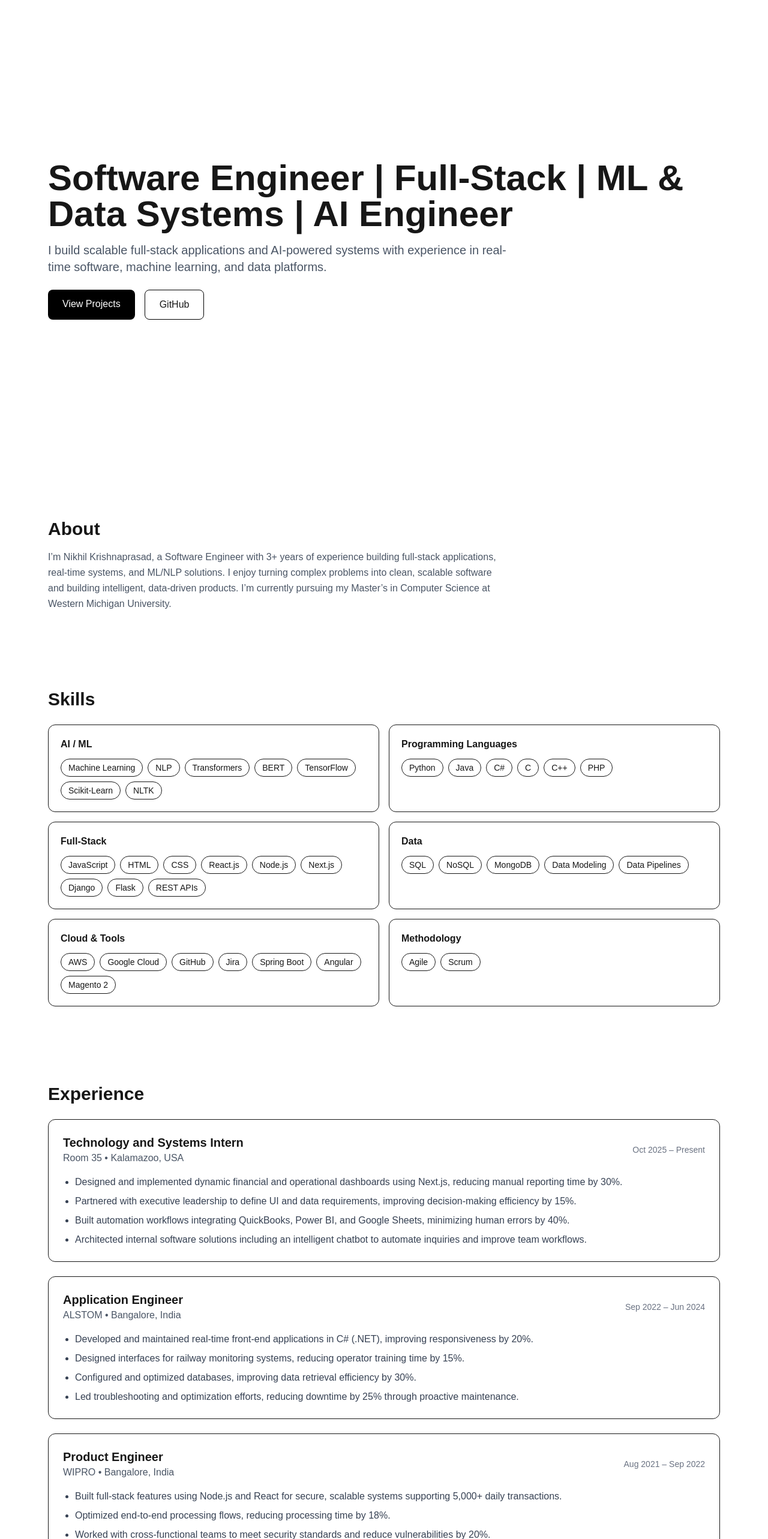
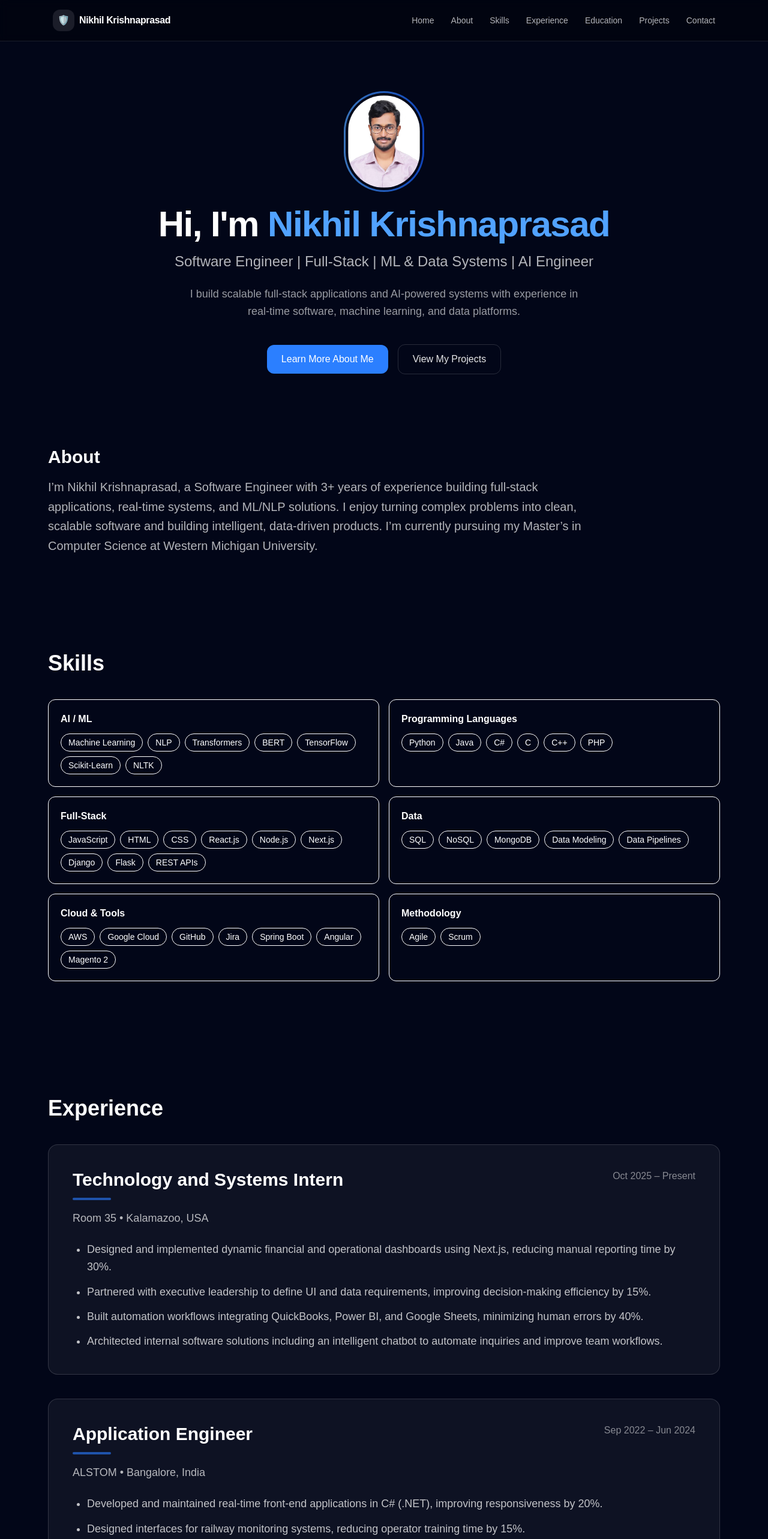
Before and after one commit to nikhil1817/nikhil-portfolio, a Next.js app: page / in a window 1280 px wide. Shown: the top 2566 px of the page at 60% size. Built offline with nearby package versions, Linux system fonts and the light colour scheme.

Commit message:
Improve skills

```diff
--- a/app/page.tsx
+++ b/app/page.tsx
@@ -1,17 +1,21 @@
+import Navbar from "@/components/Navbar";
 import Hero from "@/components/Hero";
 import About from "@/components/About";
 import Skills from "@/components/Skills";
 import Experience from "@/components/Experience";
+import Education from "@/components/Education";
 import Projects from "@/components/Projects";
 import Contact from "@/components/Contact";
 
 export default function Home() {
   return (
-    <main>
+    <main className="bg-slate-950 text-white">
+      <Navbar />
       <Hero />
       <About />
       <Skills />
       <Experience />
+      <Education />
       <Projects />
       <Contact />
     </main>
--- a/components/About.tsx
+++ b/components/About.tsx
@@ -2,7 +2,7 @@ export default function About() {
     return (
       <section id="about" className="px-6 md:px-20 py-16">
         <h2 className="text-2xl md:text-3xl font-bold mb-4">About</h2>
-        <p className="text-gray-600 max-w-3xl leading-relaxed">
+        <p className="text-lg md:text-xl text-white/70 max-w-4xl leading-relaxed">
           I’m Nikhil Krishnaprasad, a Software Engineer with 3+ years of experience building full-stack
           applications, real-time systems, and ML/NLP solutions. I enjoy turning complex problems into clean,
           scalable software and building intelligent, data-driven products. I’m currently pursuing my Master’s
--- /dev/null
+++ b/components/Education.tsx
@@ -0,0 +1,45 @@
+export default function Education() {
+    return (
+      <section id="education" className="px-6 md:px-20 py-20">
+        <h2 className="text-3xl md:text-4xl font-bold mb-10">Education</h2>
+
+        <div className="space-y-8 max-w-4xl">
+          {/* Master's */}
+          <div className="border border-white/10 rounded-xl p-6 bg-white/5">
+            <h3 className="text-xl md:text-2xl font-semibold">
+              Master of Science in Computer Science
+            </h3>
+            <p className="text-white/70 mt-1">
+              Western Michigan University — Kalamazoo, MI
+            </p>
+            <p className="text-white/50 mt-1">
+              Expected April 2026
+            </p>
+
+            <ul className="list-disc ml-5 mt-4 space-y-2 text-white/70">
+              <li>Coursework: Machine Learning, Big Data,Algorithms, Database Systems, Artificial Intelligence, Generative AI,Advanced AI</li>
+              <li>Hands-on projects in ML, NLP, and large-scale data processing</li>
+            </ul>
+          </div>
+
+          {/* Bachelor's */}
+          <div className="border border-white/10 rounded-xl p-6 bg-white/5">
+            <h3 className="text-xl md:text-2xl font-semibold">
+              Bachelor of Engineering in Computer Science
+            </h3>
+            <p className="text-white/70 mt-1">
+              Visvesvaraya Technological University — Bengaluru, India
+            </p>
+            <p className="text-white/50 mt-1">
+              Graduated 2021
+            </p>
+
+            <ul className="list-disc ml-5 mt-4 space-y-2 text-white/70">
+              <li>Strong foundation in data structures, algorithms, and software engineering</li>
+              <li>Completed academic projects in machine learning and full-stack development</li>
+            </ul>
+          </div>
+        </div>
+      </section>
+    );
+  }
--- a/components/Experience.tsx
+++ b/components/Experience.tsx
@@ -2,21 +2,35 @@ import { experience } from "@/data/experience";
 
 export default function Experience() {
   return (
-    <section id="experience" className="px-6 md:px-20 py-16">
-      <h2 className="text-2xl md:text-3xl font-bold mb-6">Experience</h2>
+    <section id="experience" className="px-6 md:px-20 py-24">
+      <h2 className="text-3xl md:text-4xl font-bold mb-10">Experience</h2>
 
-      <div className="space-y-6">
+      <div className="space-y-10">
         {experience.map((item) => (
-          <div key={`${item.company}-${item.role}`} className="border rounded-xl p-6">
-            <div className="flex flex-col md:flex-row md:items-center md:justify-between gap-2 mb-4">
+          <div
+            key={`${item.company}-${item.role}`}
+            className="border border-white/15 rounded-2xl p-8 md:p-10 bg-white/5"
+          >
+            <div className="flex flex-col md:flex-row md:items-start md:justify-between gap-4 mb-6">
               <div>
-                <h3 className="text-xl font-semibold">{item.role}</h3>
-                <p className="text-gray-600">{item.company} • {item.location}</p>
+                <h3 className="text-2xl md:text-3xl font-semibold text-white">
+                  {item.role}
+                </h3>
+
+                {/* optional accent line (looks premium) */}
+                <div className="h-1 w-16 rounded bg-blue-500/60 mt-3 mb-4" />
+
+                <p className="text-lg text-white/70">
+                  {item.company} • {item.location}
+                </p>
               </div>
-              <p className="text-sm text-gray-500">{item.dates}</p>
+
+              <p className="text-base text-white/50 md:text-right">
+                {item.dates}
+              </p>
             </div>
 
-            <ul className="list-disc ml-5 space-y-2 text-gray-700">
+            <ul className="list-disc ml-6 space-y-3 text-base md:text-lg text-white/75 leading-relaxed">
               {item.bullets.map((b) => (
                 <li key={b}>{b}</li>
               ))}
--- a/components/Hero.tsx
+++ b/components/Hero.tsx
@@ -1,31 +1,62 @@
+import Image from "next/image";
+
 export default function Hero() {
-    return (
-      <section className="min-h-screen flex flex-col justify-center px-6 md:px-20">
-        <h1 className="text-4xl md:text-6xl font-bold mb-4">
-          Software Engineer | Full-Stack | ML & Data Systems | AI Engineer
+  return (
+    <section
+      id="home"
+      className="relative flex min-h-[85vh] items-center justify-center px-6 pt-24"
+    >
+      {/* Background glow */}
+      <div className="pointer-events-none absolute inset-0 -z-10">
+        <div className="absolute inset-0 bg-gradient-to-b from-slate-950 via-slate-950 to-black" />
+        <div className="absolute left-1/2 top-24 h-[420px] w-[420px] -translate-x-1/2 rounded-full bg-blue-500/20 blur-3xl" />
+      </div>
+
+      <div className="mx-auto flex max-w-3xl flex-col items-center text-center">
+        {/* Profile photo */}
+        <div className="mb-6 rounded-full p-[3px] bg-gradient-to-r from-blue-400/70 to-blue-600/70">
+          <div className="rounded-full bg-slate-950 p-1">
+            <Image
+              src="/profile.jpg"
+              alt="Nikhil Krishnaprasad"
+              width={120}
+              height={120}
+              className="rounded-full object-cover"
+              priority
+            />
+          </div>
+        </div>
+
+        <h1 className="text-4xl md:text-6xl font-extrabold tracking-tight text-white">
+          Hi, I'm{" "}
+          <span className="text-blue-400">Nikhil Krishnaprasad</span>
         </h1>
 
-        <p className="text-lg md:text-xl text-gray-600 max-w-3xl mb-6">
-          I build scalable full-stack applications and AI-powered systems with
-          experience in real-time software, machine learning, and data platforms.
+        <p className="mt-4 text-xl md:text-2xl text-white/70">
+          Software Engineer | Full-Stack | ML & Data Systems | AI Engineer
         </p>
 
-        <div className="flex gap-4">
+        <p className="mt-6 max-w-2xl text-base md:text-lg text-white/60 leading-relaxed">
+          I build scalable full-stack applications and AI-powered systems with experience in real-time
+          software, machine learning, and data platforms.
+        </p>
+
+        <div className="mt-10 flex flex-wrap items-center justify-center gap-4">
           <a
-            href="#projects"
-            className="px-6 py-3 bg-black text-white rounded-lg"
+            href="#about"
+            className="rounded-xl bg-blue-500 px-6 py-3 font-medium text-white hover:bg-blue-400 transition"
           >
-            View Projects
+            Learn More About Me
           </a>
 
           <a
-            href="https://github.com/your-github-username"
-            target="_blank"
-            className="px-6 py-3 border border-black rounded-lg"
+            href="#projects"
+            className="rounded-xl border border-white/15 px-6 py-3 font-medium text-white/90 hover:border-white/30 transition"
           >
-            GitHub
+            View My Projects
           </a>
         </div>
-      </section>
-    );
-  }
+      </div>
+    </section>
+  );
+}
--- /dev/null
+++ b/components/Navbar.tsx
@@ -0,0 +1,35 @@
+export default function Navbar() {
+    const links = [
+        { label: "Home", href: "#home" },
+        { label: "About", href: "#about" },
+        { label: "Skills", href: "#skills" },
+        { label: "Experience", href: "#experience" },
+        { label: "Education", href: "#education" },
+        { label: "Projects", href: "#projects" },
+        { label: "Contact", href: "#contact" },
+      ];
+
+
+    return (
+      <header className="fixed top-0 left-0 right-0 z-50 border-b border-white/10 bg-black/30 backdrop-blur">
+        <nav className="mx-auto flex max-w-6xl items-center justify-between px-6 py-4">
+          <div className="flex items-center gap-2">
+            <span className="inline-flex h-9 w-9 items-center justify-center rounded-xl bg-white/10">
+              🛡️
+            </span>
+            <span className="font-semibold tracking-tight">Nikhil Krishnaprasad</span>
+          </div>
+
+          <ul className="hidden md:flex items-center gap-7 text-sm text-white/70">
+            {links.map((l) => (
+              <li key={l.href}>
+                <a className="hover:text-white transition" href={l.href}>
+                  {l.label}
+                </a>
+              </li>
+            ))}
+          </ul>
+        </nav>
+      </header>
+    );
+  }
--- a/components/Skills.tsx
+++ b/components/Skills.tsx
@@ -17,8 +17,9 @@ function SkillGroup({ title, items }: { title: string; items: string[] }) {
 
 export default function Skills() {
   return (
-    <section id="skills" className="px-6 md:px-20 py-16">
-      <h2 className="text-2xl md:text-3xl font-bold mb-6">Skills</h2>
+    <section id="skills" className="px-6 md:px-20 py-24">
+      <h2 className="text-3xl md:text-4xl font-bold mb-10">Skills</h2>
+
 
       <div className="grid md:grid-cols-2 gap-4">
         <SkillGroup title="AI / ML" items={skills.ai_ml} />
```
Also changed, not shown: public/profile.jpg (added).
